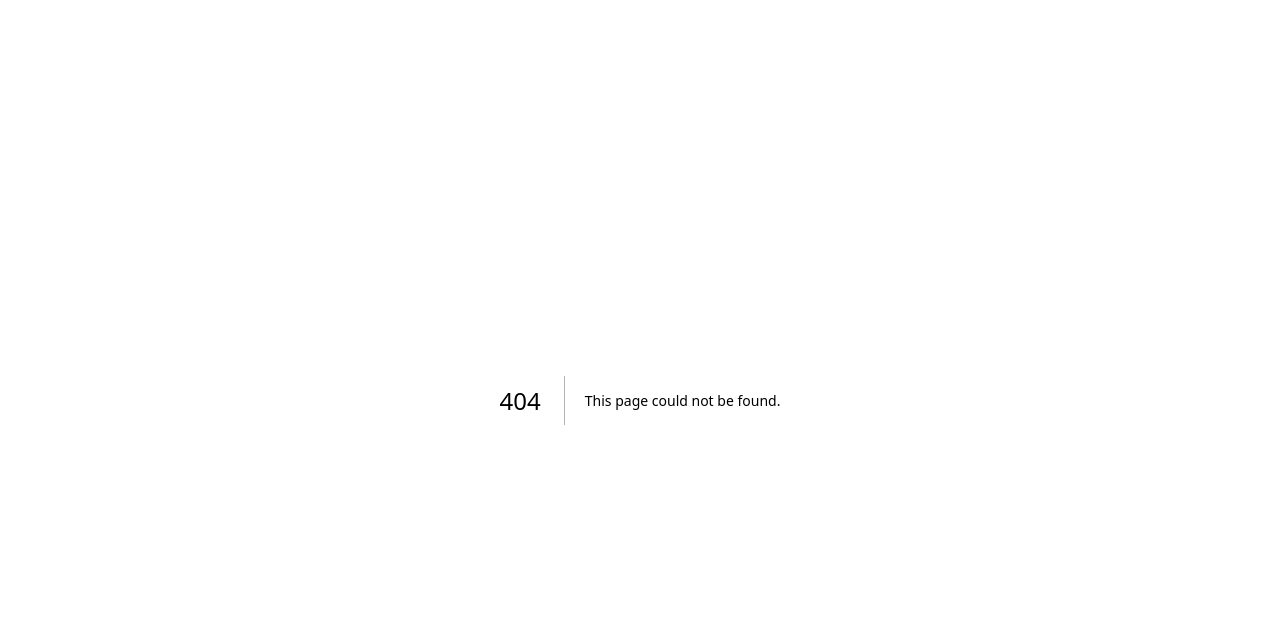
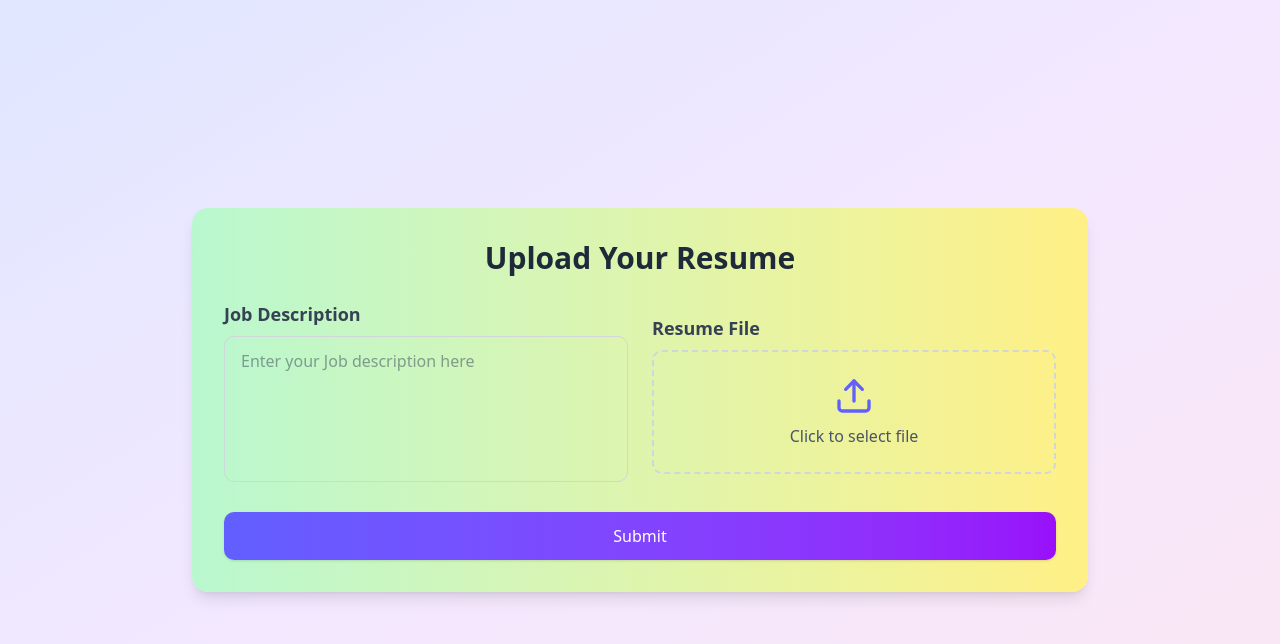
Before and after one commit to DeAvishek/ResumeATS_frontend, a Next.js app: page /analyzer in a window 1280 px wide. Before the commit this address had no page. Shown: the top 644 px of the page. Built offline with nearby package versions, Linux system fonts and the light colour scheme.

Commit message:
main page layout

```diff
--- /dev/null
+++ b/src/app/(app)/analyzer/page.tsx
@@ -0,0 +1,76 @@
+"use client";
+
+import React, { useState } from "react";
+import { Upload } from "lucide-react";
+
+const Page = () => {
+    const [jobdesc, setJobdesc] = useState("");
+    const [file, setFile] = useState<File | null>(null);
+
+
+    return (
+        <div className="min-h-screen flex items-center justify-center bg-gradient-to-br from-indigo-100 via-purple-100 to-pink-100 p-6">
+            <form
+                className="bg-gradient-to-r from-green-200 to-yellow-200 shadow-lg rounded-2xl p-8 w-full max-w-4xl "
+            >
+                <h1 className="text-3xl font-bold mb-6 text-gray-800 text-center">
+                    Upload Your Resume
+                </h1>
+
+                <div className="flex flex-col md:flex-row gap-6">
+                    {/* Job Description */}
+                    <div className="flex-1">
+                        <label htmlFor="jobdesc" className="block text-lg font-bold text-gray-700 mb-2">
+                            <h1>Job Description</h1>
+                        </label>
+                        <textarea
+                            id="jobdesc"
+                            name="jobdesc"
+                            //   value={jobdesc}
+                            //   onChange={(e) => setJobdesc(e.target.value)}
+                            placeholder="Enter your Job description here"
+                            className="w-full border border-gray-300 rounded-lg px-4 py-3 text-gray-700 focus:outline-none focus:ring-2 focus:ring-indigo-500 focus:border-indigo-500 resize-none"
+                            rows={5}
+                        />
+                    </div>
+
+                    {/* File Upload */}
+                    <div className="flex-1 flex flex-col justify-center">
+                        <label
+                            htmlFor="resume"
+                            className="block text-lg font-bold text-gray-700 mb-2"
+                        >
+                            Resume File
+                        </label>
+                        <label
+                            htmlFor="resume"
+                            className="cursor-pointer border-2 border-dashed border-gray-300 rounded-lg flex flex-col items-center justify-center p-6 hover:border-indigo-500 transition"
+                        >
+                            <Upload className="w-10 h-10 text-indigo-500 mb-2" />
+                            <span className="text-gray-600">
+                                {file ? file.name : "Click to select file"}
+                            </span>
+                            <input
+                                id="resume"
+                                type="file"
+                                name="resume"
+                                // onChange={(e) => setFile(e.target.files?.[0] || null)}
+                                className="hidden"
+                            />
+                        </label>
+                    </div>
+                </div>
+
+                {/* Submit Button */}
+                <button
+                    type="submit"
+                    className="mt-6 w-full bg-gradient-to-r from-indigo-500 to-purple-600 text-white font-medium py-3 px-4 rounded-lg shadow hover:from-indigo-600 hover:to-purple-700 focus:outline-none focus:ring-2 focus:ring-indigo-400 transition"
+                >
+                    Submit
+                </button>
+            </form>
+        </div>
+    );
+};
+
+export default Page;
```
